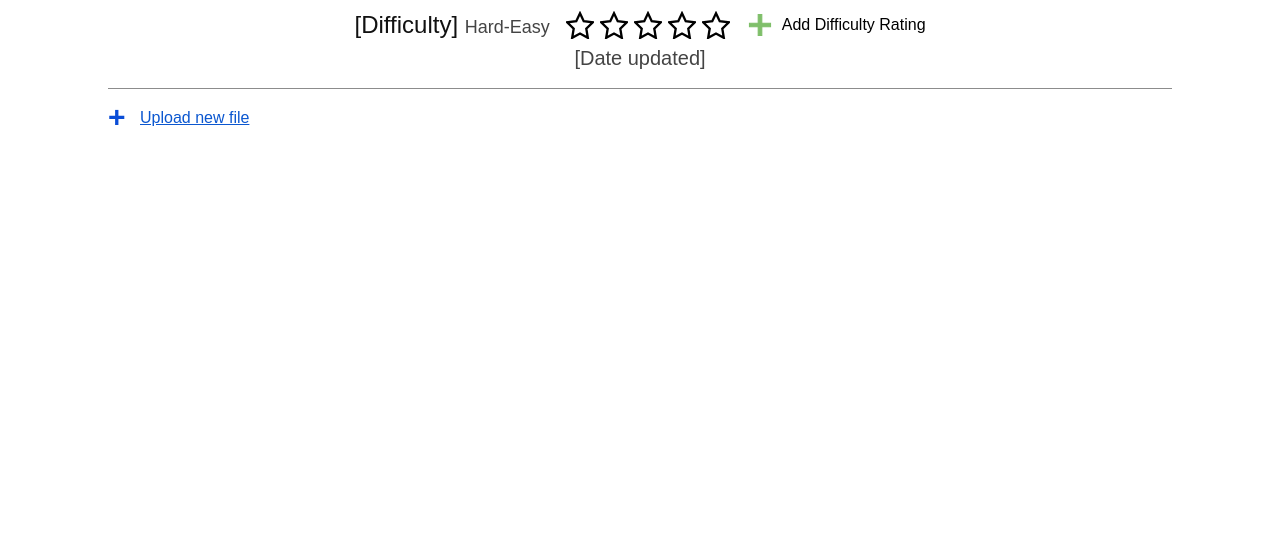
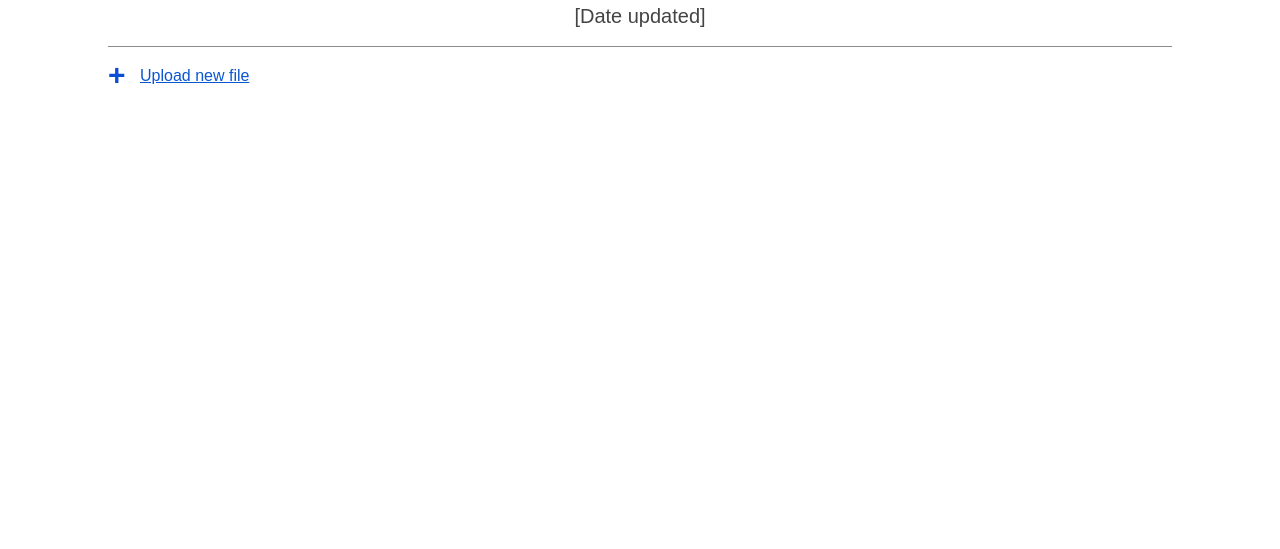
Before and after one commit to JoelJ-500/course-repo, a plain HTML site: page Frontend/course.html in a window 1280 px wide. Shown: the part 251-800 px from the top of the page. Drawn offline with Linux system fonts and the light colour scheme; no server answers; sample sign-in values are in the browser's storage.

Commit message:
removed difficulty stars and finished backend integration

```diff
--- a/Frontend/course.html
+++ b/Frontend/course.html
@@ -52,24 +52,6 @@
       <h1 class="course-title">[Course Code]- <span id="title" style="font-weight:500">Course Title</span></h1>
       <div class="sub" id="prof">[Professor]</div>
       <div class="sub" id="uni">[University]</div>
-
-      <div class="difficulty">
-        <div class="label">[Difficulty] <span class="muted" style="font-size:18px;">Hard-Easy</span></div>
-        <div class="stars" data-stars>
-          <span class="star" aria-label="1 star"><svg viewBox="0 0 24 24"><path d="M12 2l3.2 6.8L23 9.7l-5.6 5.4L18.7 23 12 19.3 5.3 23l1.3-7.9L1 9.7l7.8-0.9z"/></svg></span>
-          <span class="star" aria-label="2 stars"><svg viewBox="0 0 24 24"><path d="M12 2l3.2 6.8L23 9.7l-5.6 5.4L18.7 23 12 19.3 5.3 23l1.3-7.9L1 9.7l7.8-0.9z"/></svg></span>
-          <span class="star" aria-label="3 stars"><svg viewBox="0 0 24 24"><path d="M12 2l3.2 6.8L23 9.7l-5.6 5.4L18.7 23 12 19.3 5.3 23l1.3-7.9L1 9.7l7.8-0.9z"/></svg></span>
-          <span class="star" aria-label="4 stars"><svg viewBox="0 0 24 24"><path d="M12 2l3.2 6.8L23 9.7l-5.6 5.4L18.7 23 12 19.3 5.3 23l1.3-7.9L1 9.7l7.8-0.9z"/></svg></span>
-          <span class="star" aria-label="5 stars"><svg viewBox="0 0 24 24"><path d="M12 2l3.2 6.8L23 9.7l-5.6 5.4L18.7 23 12 19.3 5.3 23l1.3-7.9L1 9.7l7.8-0.9z"/></svg></span>
-        </div>
-
-        <div class="add-rating">
-          <span class="plus-icon" aria-hidden="true">
-            <svg viewBox="0 0 24 24"><path d="M10.5 3h3v18h-3z"/><path d="M3 10.5h18v3H3z"/></svg>
-          </span>
-          <span>Add Difficulty Rating</span>
-        </div>
-      </div>
 
       <div class="sub muted" id="date" style="font-size:20px; margin-top:8px;">[Date updated]</div>
     </section>
--- a/Frontend/js/course.js
+++ b/Frontend/js/course.js
@@ -19,6 +19,8 @@ document.addEventListener("DOMContentLoaded", async () => {
     const courses = await course_response.json();
 
     //add course to recently viewed
+
+    if (course_response.ok) {
         const username = localStorage.getItem('cr_user');
 
         const storageKey = `recent_viewed_${username}`;
@@ -35,6 +37,8 @@ document.addEventListener("DOMContentLoaded", async () => {
         }
 
         localStorage.setItem(storageKey, JSON.stringify(history));
+    }
+
 
     //get course files
     const files_response = await fetch(`http://localhost:3000/courses/files?course_id=${course_id}`, {
@@ -77,8 +81,6 @@ document.addEventListener("DOMContentLoaded", async () => {
             uploadForm.reset();
             location.reload();
 
-            console.log(result);
-
             } else {
             alert('Upload failed.');
             }
@@ -120,7 +122,6 @@ document.addEventListener("DOMContentLoaded", async () => {
 
     bookmark_button.addEventListener('click', async () => {
                 try {
-                console.log("hi`")
                 const response = await fetch('http://localhost:3000/courses/save', {
                     method: 'POST',
                     headers: {
```
Also changed, not shown: Frontend/js/index.js (+0 -7 lines), 1 other file. Lines whose indentation alone changed are shown as unchanged.
